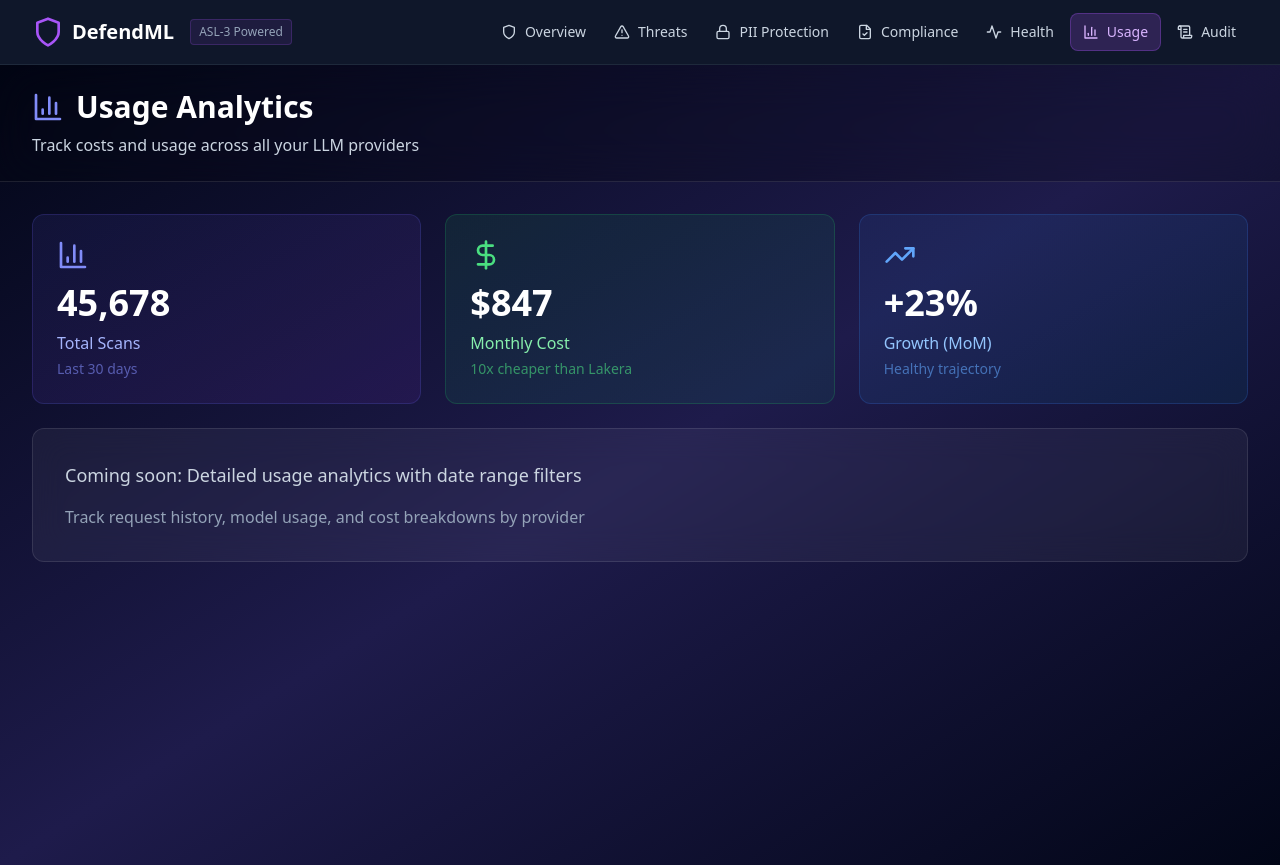
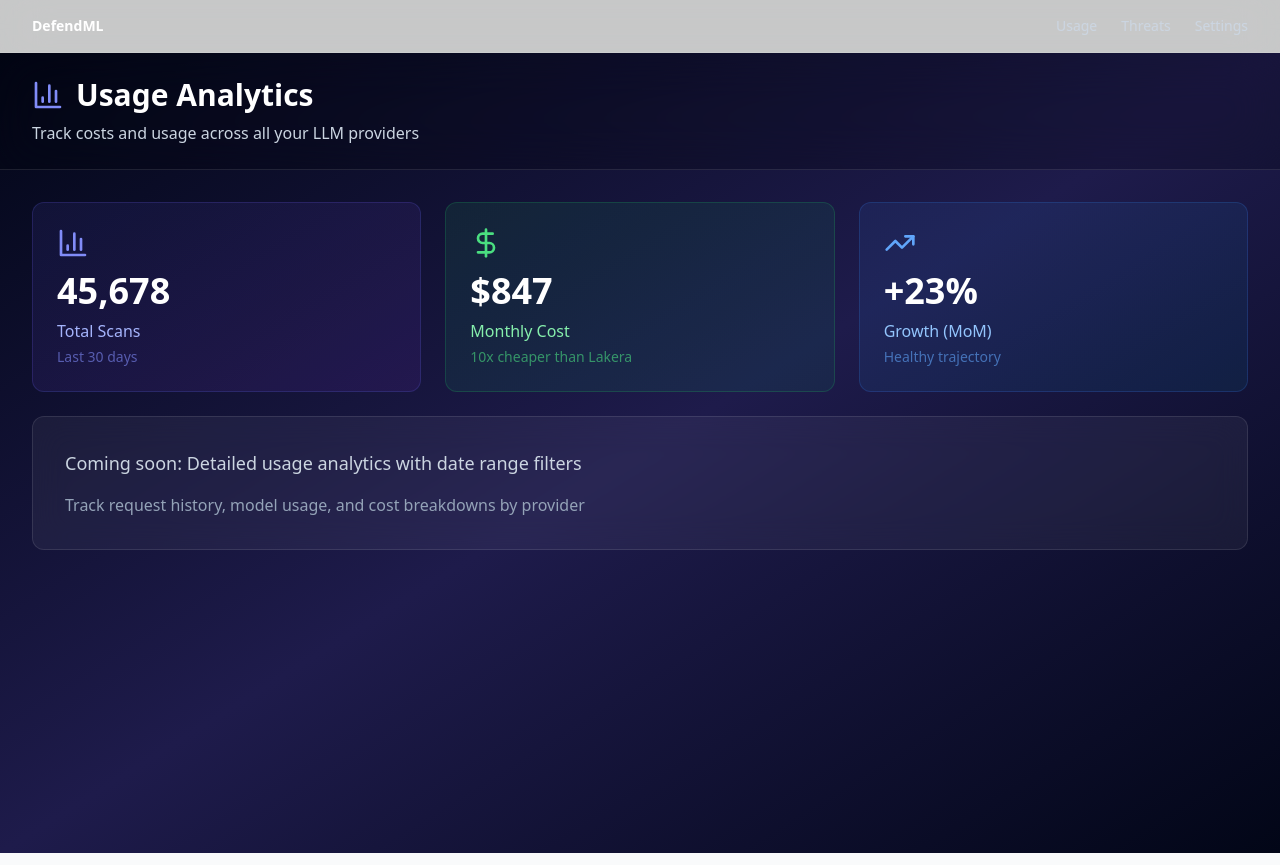
Before and after one commit to dsovan2004-beep/defendml-app, a Next.js app: page /usage in a window 1280 px wide. Built offline with nearby package versions, Linux system fonts and the light colour scheme.

Commit message:
Update usage.tsx

```diff
--- a/src/pages/usage.tsx
+++ b/src/pages/usage.tsx
@@ -1,6 +1,22 @@
 import React from 'react';
-import Navigation from '@/components/Navigation';
+import Link from 'next/link';
 import { BarChart3, DollarSign, TrendingUp } from 'lucide-react';
+
+// Inline Navigation so this page is a single file
+function Navigation() {
+  return (
+    <header className="w-full border-b border-white/10 bg-black/20 backdrop-blur-xl">
+      <nav className="mx-auto max-w-7xl px-8 py-4 flex items-center gap-6 text-sm">
+        <Link href="/" className="text-white font-semibold">DefendML</Link>
+        <div className="ml-auto flex items-center gap-6">
+          <Link href="/usage" className="text-slate-300 hover:text-white transition">Usage</Link>
+          <Link href="/threats" className="text-slate-300 hover:text-white transition">Threats</Link>
+          <Link href="/settings" className="text-slate-300 hover:text-white transition">Settings</Link>
+        </div>
+      </nav>
+    </header>
+  );
+}
 
 export default function UsagePage() {
   return (
@@ -40,6 +56,7 @@ export default function UsagePage() {
               <div className="text-blue-400/60 text-sm mt-1">Healthy trajectory</div>
             </div>
           </div>
+
           <div className="bg-white/5 backdrop-blur-lg rounded-xl p-8 border border-white/10">
             <p className="text-slate-300 text-lg mb-4">
               Coming soon: Detailed usage analytics with date range filters
```
